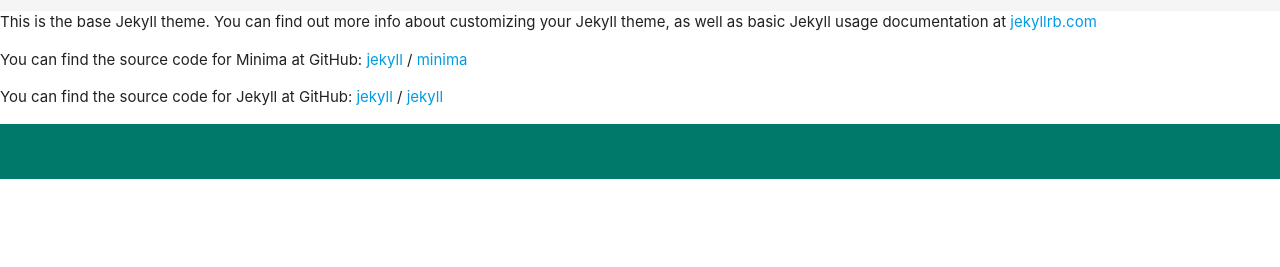
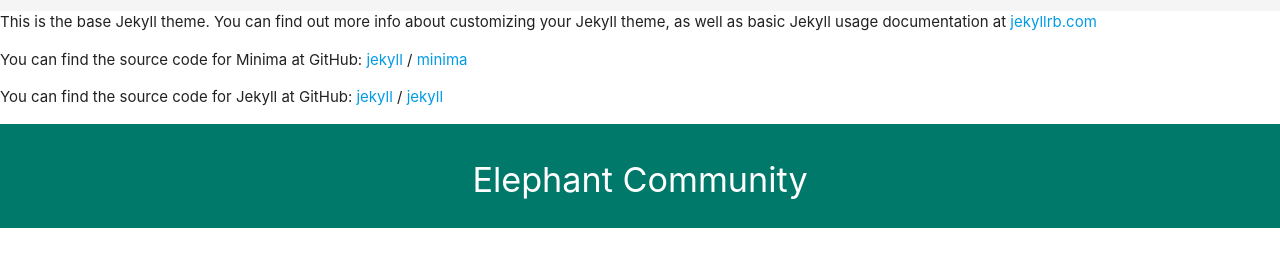
Before and after one commit to yong-lim/elephant, a Jekyll site: the page built from about.md, in a window 1280 px wide, cut to the strip 568-835 px from the top of the page. Built offline with Jekyll 4.4.1, drawn with Linux system fonts in a browser that asks for light colours.

Commit message:
Make footer title link back to the top of the page

```diff
--- a/_includes/footer.html
+++ b/_includes/footer.html
@@ -1,6 +1,8 @@
 <!-- Footer -->
   <footer class="section teal darken-2 white-text center">
-    <p class="flow-text"></p>
+    <h4>
+      <a href="#" class="brand-logo white-text">{{ site.title }}</a>
+    </h4>
   </footer>
 
   <!--JavaScript at end of body for optimized loading-->
```
